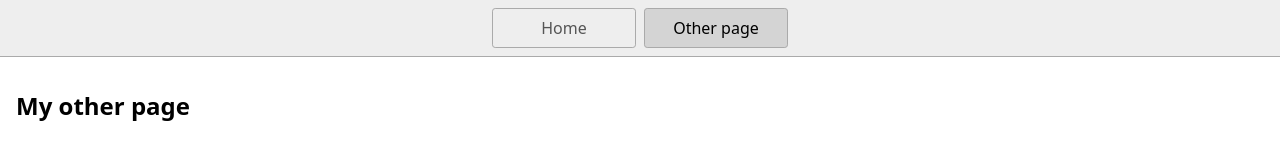
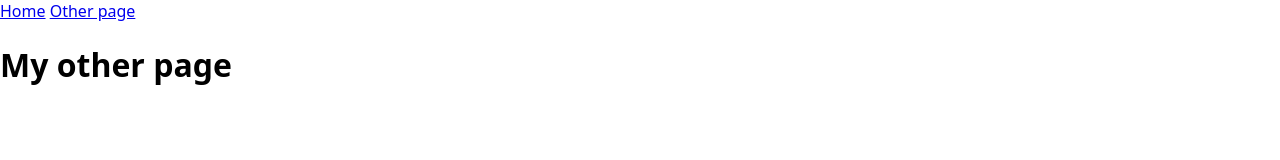
Before and after one commit to dhruvipanchal007/web-platform-twqr5g, a plain HTML site: page page2.html in a window 1280 px wide. Drawn offline with Linux system fonts and the light colour scheme.

Commit message:
2 files modified

```diff
--- a/styles.css
+++ b/styles.css
@@ -9,38 +9,11 @@ body {
   background-color: white;
 }
 
-nav {
+.home-page{
+  background-image: url(https://templatemo.com/templates/templatemo_512_moonlight/img/first_bg.jpg);
+  background-size: cover;
+}
+.home-menu{
   display: flex;
-  flex-wrap: wrap;
-  align-items: center;
-  justify-content: center;
-  padding: 0.5rem;
-  gap: 0.5rem;
-  border-bottom: solid 1px #aaa;
-  background-color: #eee;
+  flex-direction: column;
 }
-
-nav a {
-  display: inline-block;
-  min-width: 9rem;
-  padding: 0.5rem;
-  border-radius: 0.2rem;
-  border: solid 1px #aaa;
-  text-align: center;
-  text-decoration: none;
-  color: #555;
-}
-
-nav a[aria-current='page'] {
-  color: #000;
-  background-color: #d4d4d4;
-}
-
-main {
-  padding: 1rem;
-}
-
-h1 {
-  font-weight: bold;
-  font-size: 1.5rem;
-}
```
Also changed, not shown: index.html (+9 -7 lines).
